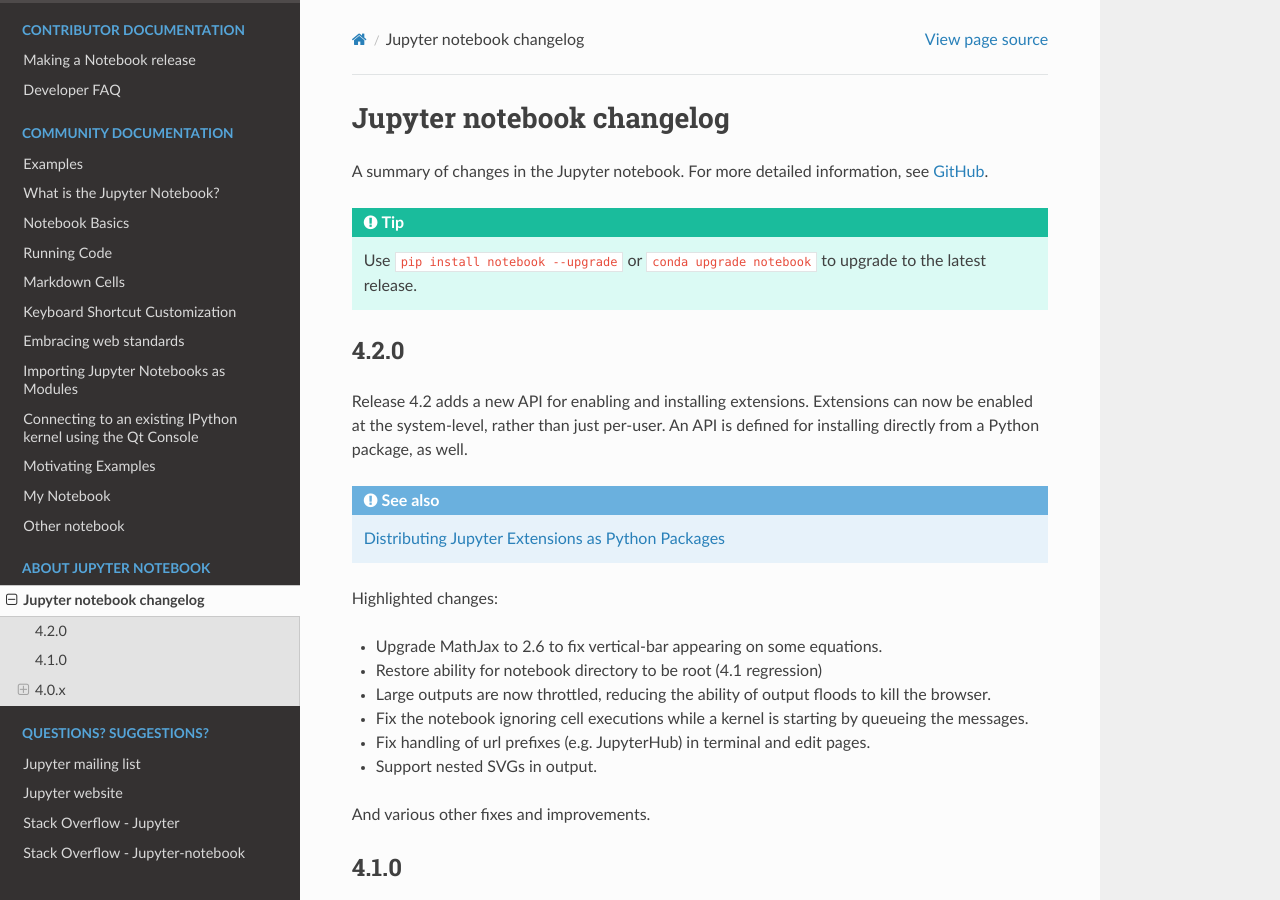
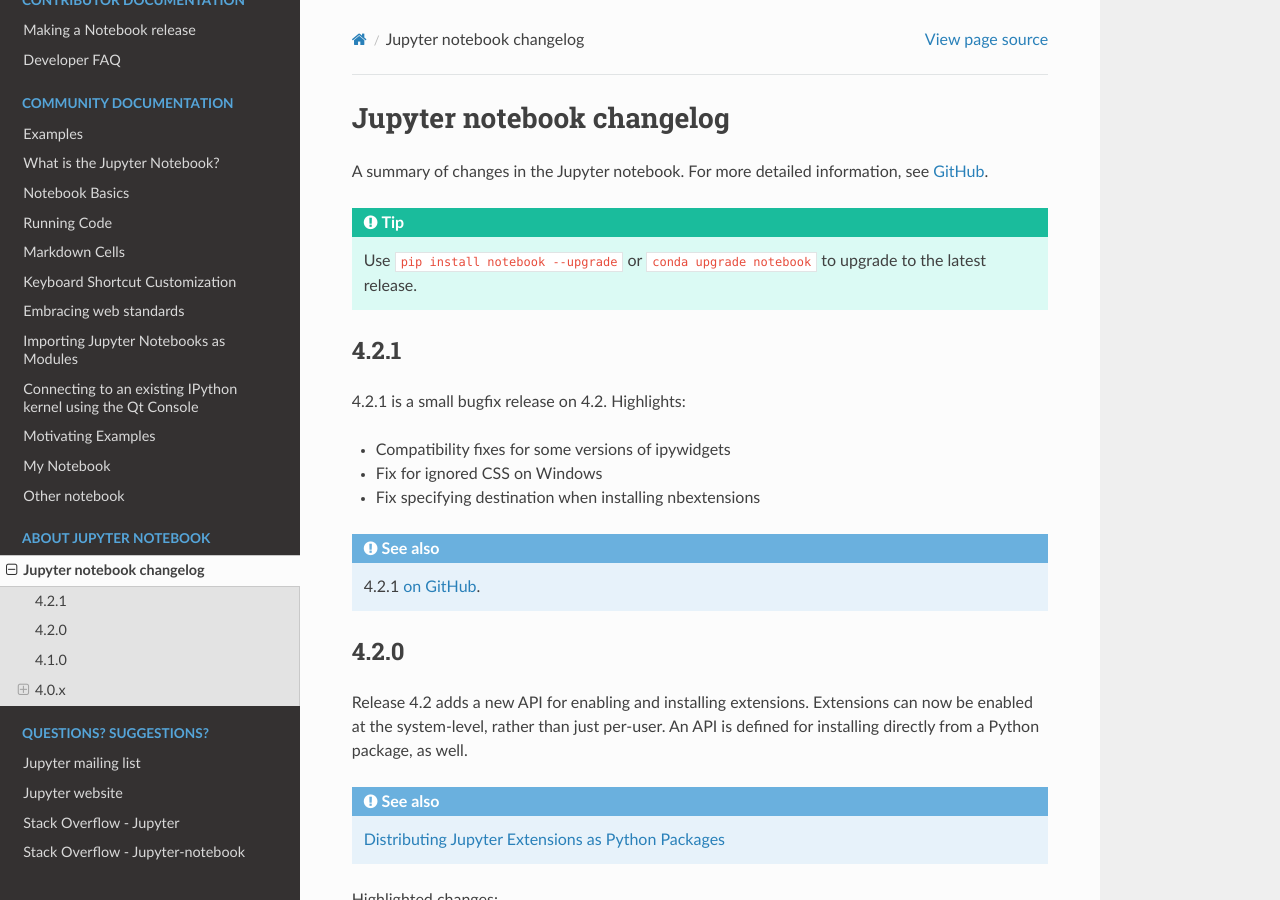
Before and after one commit to jupyter/nbclassic, a Sphinx documentation site: the page built from docs/source/changelog.rst, in a window 1280 px wide and 900 px high. Built offline with Sphinx 7.4.7 and the Read the Docs theme 2.0.0, drawn with Linux system fonts in a browser that asks for light colours; pages that are not in the unit, such as notebooks, are missing from menus.

Commit message:
changes for 4.2.1

```diff
--- a/docs/source/changelog.rst
+++ b/docs/source/changelog.rst
@@ -11,6 +11,21 @@
      Use ``pip install notebook --upgrade`` or ``conda upgrade notebook`` to
      upgrade to the latest release.
 
+
+.. _release-4.2.1:
+
+4.2.1
+-----
+
+4.2.1 is a small bugfix release on 4.2. Highlights:
+
+- Compatibility fixes for some versions of ipywidgets
+- Fix for ignored CSS on Windows
+- Fix specifying destination when installing nbextensions
+
+.. seealso::
+
+    4.2.1 `on GitHub <https://github.com/jupyter/notebook/milestones/4.2.1>`__.
 
 .. _release-4.2.0:
 
```
